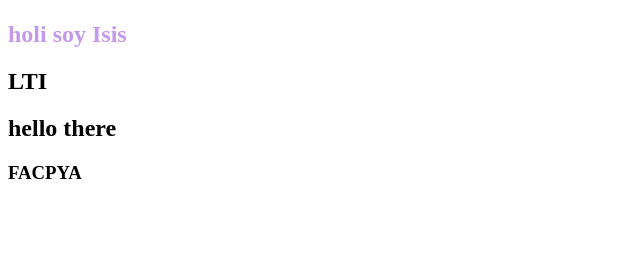
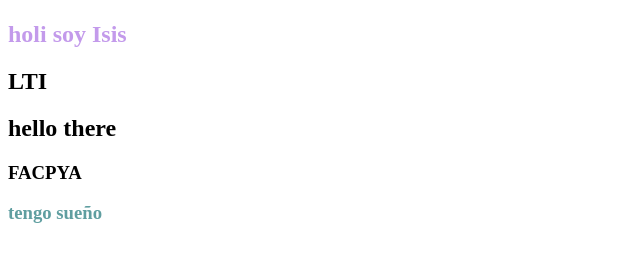
Before and after one commit to IsisMarcela/pagina, a plain HTML site: page index.html in a window 1280 px wide. Shown: the part 59-320 px from the top of the page, without its empty margins (0-640 px from the left). Drawn offline with Linux system fonts and the light colour scheme.

Commit message:
linea nueva

```diff
--- a/index.html
+++ b/index.html
@@ -12,5 +12,6 @@
     <h2 tabindex="1" class="h2_nice borde">LTI</h2>
     <h2 tabindex="2" lang="en">hello there</h2>
     <h3>FACPYA</h3>
+    <h3 style="color: cadetblue;">tengo sueño</h3>
 </body>
 </html>
```
